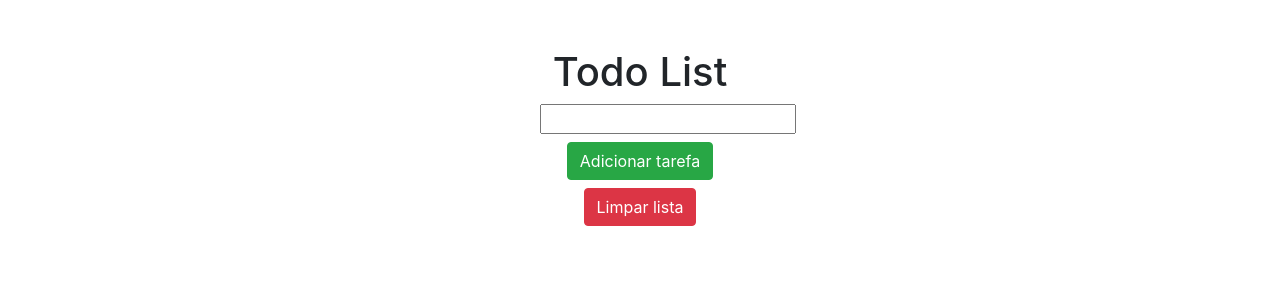
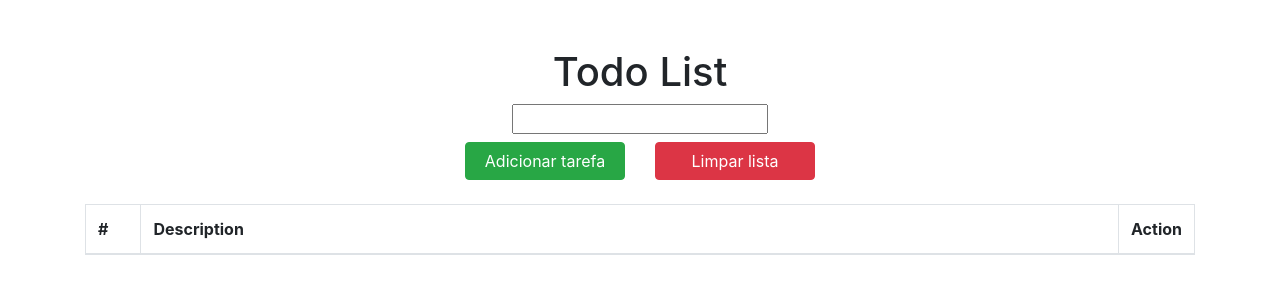
Before and after one commit to GuilhermeSoaresGarcia/ntt-angular-todo-list, an Angular app: page / in a window 1280 px wide. Shown: the top 300 px of the page. Built offline with nearby package versions, Linux system fonts and the light colour scheme.

Commit message:
feat: alterado o layout da exibição das tarefas para uma tabela

```diff
--- a/src/app/app.component.html
+++ b/src/app/app.component.html
@@ -1,19 +1,41 @@
 <div class="container">
   <h1 class="text-center mt-5">Todo List</h1>
   <div class="text-center">
-    <div class="form-group mx-auto" style="width: 200px;">
+    <div class="form-group mx-auto" style="width: 350px;">
       <input [(ngModel)]="task" class="mb-2" />
-      <button class="btn btn-success mb-2" (click)="insertTask()">Adicionar tarefa</button>
-      <button class="btn btn-danger mb-2" (click)="removeAllTasks()">Limpar lista</button>
+      <div class="row">
+        <div class="col">
+          <button class="btn btn-success btn-block mb-2" (keypress)="handleKeyPress" (click)="insertTask()">Adicionar
+            tarefa</button>
+        </div>
+        <div class="col">
+          <button class="btn btn-danger btn-block mb-2" (click)="removeAllTasks()">Limpar lista</button>
+        </div>
+      </div>
     </div>
   </div>
-  <div class="d-flex">
-    <ol class="mx-auto justify-content-center mt-3">
-      <li *ngFor="let item of tasks; let i = index" (click)="completedTask(i)"
-        [ngClass]="{ 'strikethrough': item.selected}" class="mb-2 cursor-pointer">
-        {{ item.description }}
-        <button class="btn btn-danger btn-sm" (click)="removeTask(i)">X</button>
-      </li>
-    </ol>
+  <div class="table-responsive mt-3">
+    <table class="table table-bordered">
+      <thead>
+        <tr>
+          <th style="width: 5%;">#</th>
+          <th>Description</th>
+          <th style="width: 5%;">Action</th>
+        </tr>
+      </thead>
+      <tbody>
+        <tr *ngFor="let item of tasks; let i = index" [ngClass]="getTaskBackgroundColor(i)">
+          <td>{{ i + 1 }}</td>
+          <td class="cursor-pointer" (click)="completedTask(i)">
+            <span [ngClass]="{ 'strikethrough': item.selected}">
+              {{ item.description }}
+            </span>
+          </td>
+          <td>
+            <button class="btn btn-danger btn-sm" (click)="removeTask(i)">Remove</button>
+          </td>
+        </tr>
+      </tbody>
+    </table>
   </div>
 </div>
```
